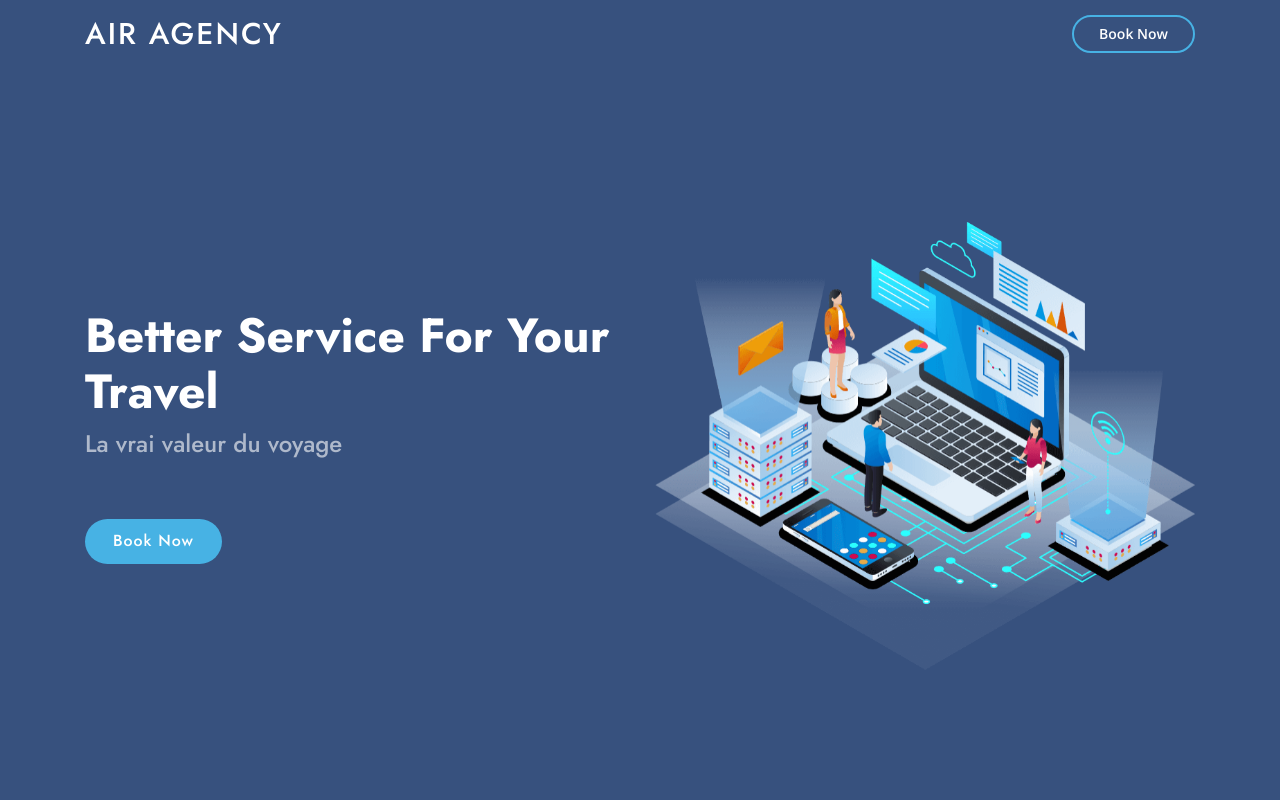
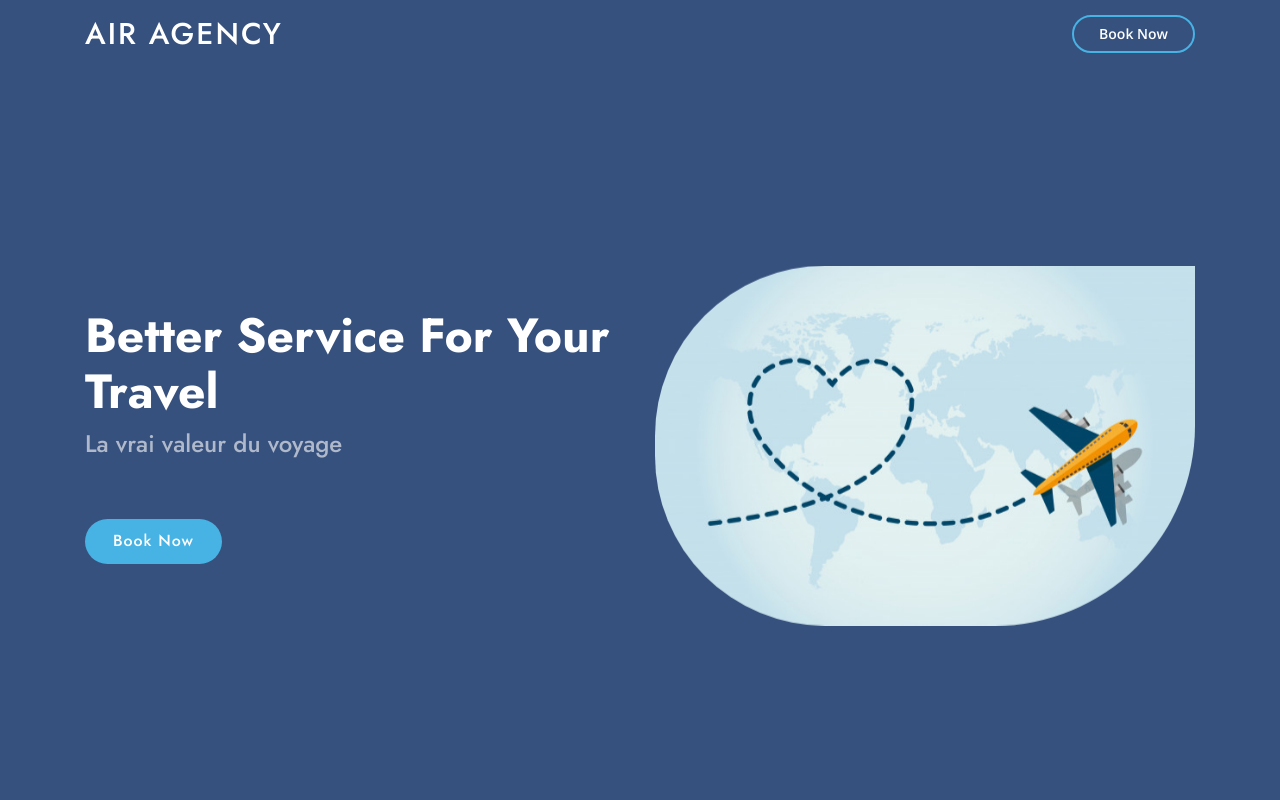
Before and after one commit to medaimane/landing-page-template, a plain HTML site: page index.html in a window 1280 px wide. Shown: the top 800 px of the page. Drawn offline with nearby package versions, Linux system fonts and the light colour scheme.

Commit message:
Update hero image

```diff
--- a/assets/css/style.css
+++ b/assets/css/style.css
@@ -335,6 +335,12 @@ h1, h2, h3, h4, h5, h6 {
 
 #hero .animated {
   animation: up-down 2s ease-in-out infinite alternate-reverse both;
+}
+
+.hero-img-border {
+  border-bottom-right-radius: 200px;
+  border-bottom-left-radius: 170px;
+  border-top-left-radius: 170px;
 }
 
 @media (max-width: 991px) {
--- a/index.html
+++ b/index.html
@@ -65,8 +65,8 @@
             data-aos-delay="200"
           >
             <img
-              src="assets/img/hero-img.png"
-              class="img-fluid animated"
+              src="assets/img/hero-image.jpg"
+              class="img-fluid hero-img-border animated"
               alt=""
             />
           </div>
```
Also changed, not shown: assets/img/hero-image.jpg (added), assets/img/hero-img.png (deleted).
